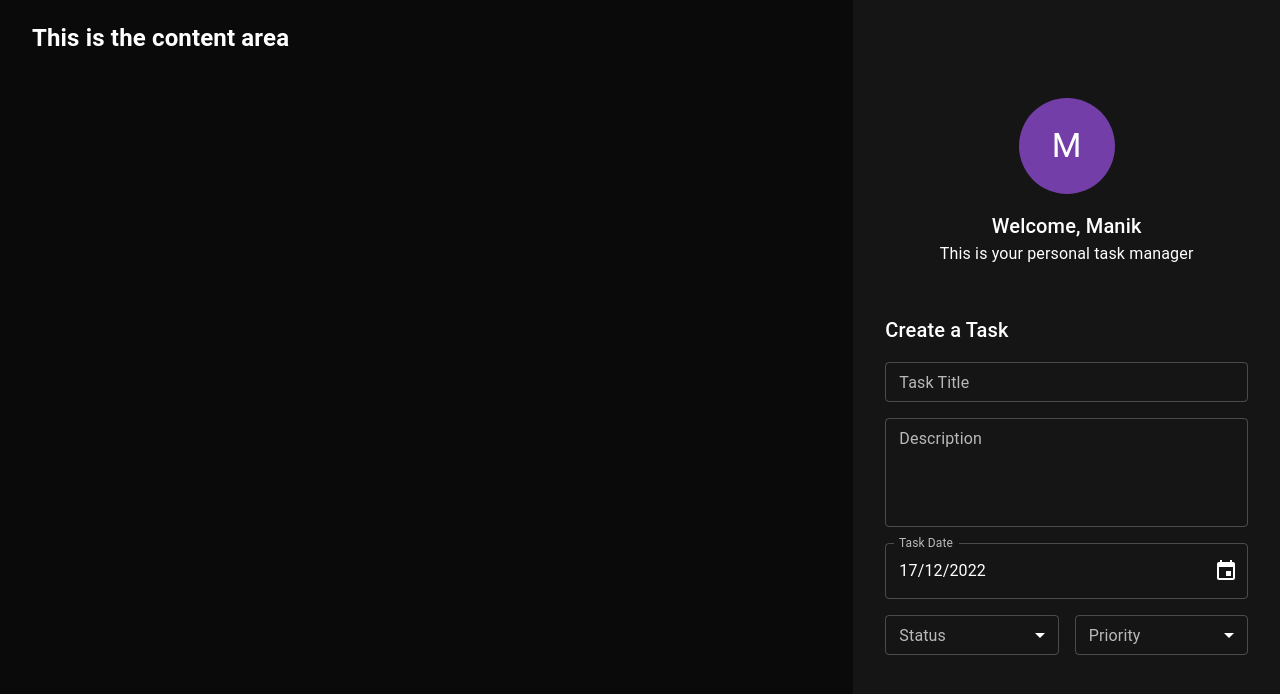
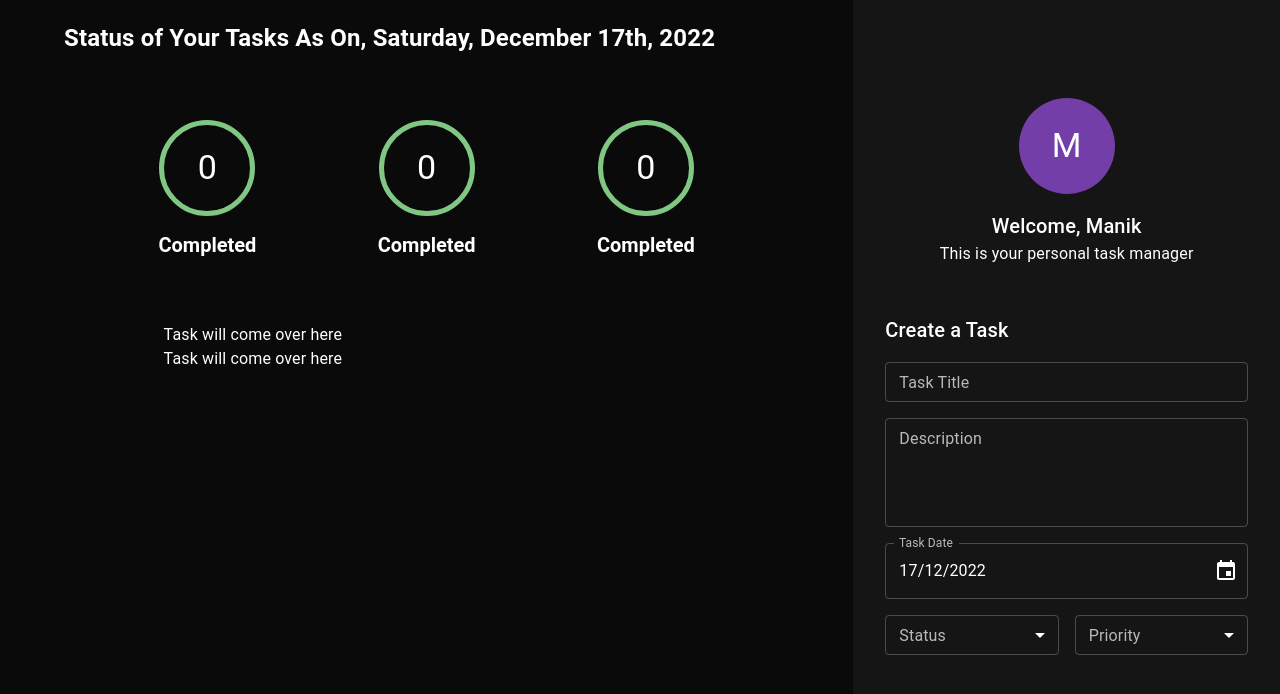
Before and after one commit to dulanjanabandara/todo-react, a React (Create React App) app: page / in a window 1280 px wide. Shown: the top 694 px of the page. Built offline with nearby package versions, Linux system fonts and the light colour scheme.

Commit message:
Implemented the task counter component in the task area.

```diff
--- a/src/components/taskArea/taskArea.tsx
+++ b/src/components/taskArea/taskArea.tsx
@@ -1,10 +1,35 @@
 import React, { FC, ReactElement } from 'react';
-import { Grid } from '@mui/material';
+import { Grid, Box } from '@mui/material';
+import { format } from 'date-fns';
+
+import { TaskCounter } from '../taskCounter/taskCounter';
 
 export const TaskArea: FC = (): ReactElement => {
   return (
     <Grid item md={8} px={4}>
-      <h2>This is the content area</h2>
+      <Box mb={8} px={4}>
+        <h2>Status of Your Tasks As On, {format(new Date(), 'PPPP')}</h2>
+      </Box>
+      <Grid container display="flex" justifyContent="center">
+        <Grid
+          item
+          display="flex"
+          flexDirection="row"
+          justifyContent="space-around"
+          alignItems="center"
+          md={10}
+          xs={12}
+          mb={8}
+        >
+          <TaskCounter />
+          <TaskCounter />
+          <TaskCounter />
+        </Grid>
+        <Grid item display="flex" flexDirection="column" xs={10} md={8}>
+          <Box>Task will come over here</Box>
+          <Box>Task will come over here</Box>
+        </Grid>
+      </Grid>
     </Grid>
   );
 };
--- /dev/null
+++ b/src/components/taskCounter/helpers/emitCorrectBorderColor.ts
@@ -0,0 +1,15 @@
+import { Status } from '../../createTaskForm/enums/Status';
+import { TaskCounterStatusType } from '../interfaces/ITaskCounter';
+
+export const emitCorrectBorderColor = (
+  status: TaskCounterStatusType,
+): string => {
+  switch (status) {
+    case Status.todo:
+      return 'error.light';
+    case Status.inProgress:
+      return 'warning.light';
+    case Status.completed:
+      return 'success.light';
+  }
+};
--- /dev/null
+++ b/src/components/taskCounter/helpers/emitCorrectLabel.ts
@@ -0,0 +1,13 @@
+import { Status } from '../../createTaskForm/enums/Status';
+import { TaskCounterStatusType } from '../interfaces/ITaskCounter';
+
+export const emitCorrectLabel = (status: TaskCounterStatusType): string => {
+  switch (status) {
+    case Status.todo:
+      return 'Todo';
+    case Status.inProgress:
+      return 'In Progress';
+    case Status.completed:
+      return 'Completed';
+  }
+};
--- /dev/null
+++ b/src/components/taskCounter/interfaces/ITaskCounter.ts
@@ -0,0 +1,11 @@
+import { Status } from '../../createTaskForm/enums/Status';
+
+export type TaskCounterStatusType =
+  | Status.todo
+  | Status.inProgress
+  | Status.completed;
+
+export interface ITaskCounter {
+  count?: number;
+  status?: TaskCounterStatusType;
+}
--- /dev/null
+++ b/src/components/taskCounter/taskCounter.tsx
@@ -0,0 +1,46 @@
+import React, { FC, ReactElement } from 'react';
+import { Avatar, Box, Typography } from '@mui/material';
+import PropTypes from 'prop-types';
+
+import { ITaskCounter } from './interfaces/ITaskCounter';
+import { Status } from '../createTaskForm/enums/Status';
+import { emitCorrectBorderColor } from './helpers/emitCorrectBorderColor';
+import { emitCorrectLabel } from './helpers/emitCorrectLabel';
+
+export const TaskCounter: FC<ITaskCounter> = (props): ReactElement => {
+  const { status = Status.completed, count = 0 } = props;
+
+  return (
+    <>
+      <Box
+        display="flex"
+        flexDirection="column"
+        justifyContent="center"
+        alignItems="center"
+      >
+        <Avatar
+          sx={{
+            backgroundColor: 'transparent',
+            border: '5px solid ',
+            width: '96px',
+            height: '96px',
+            marginBottom: '16px',
+            borderColor: `${emitCorrectBorderColor(status)}`,
+          }}
+        >
+          <Typography color="#fff" variant="h4">
+            {count}
+          </Typography>
+        </Avatar>
+        <Typography color="#fff" fontWeight="bold" fontSize="20px" variant="h5">
+          {emitCorrectLabel(status)}
+        </Typography>
+      </Box>
+    </>
+  );
+};
+
+TaskCounter.propTypes = {
+  status: PropTypes.oneOf([Status.todo, Status.inProgress, Status.completed]),
+  count: PropTypes.number,
+};
```
